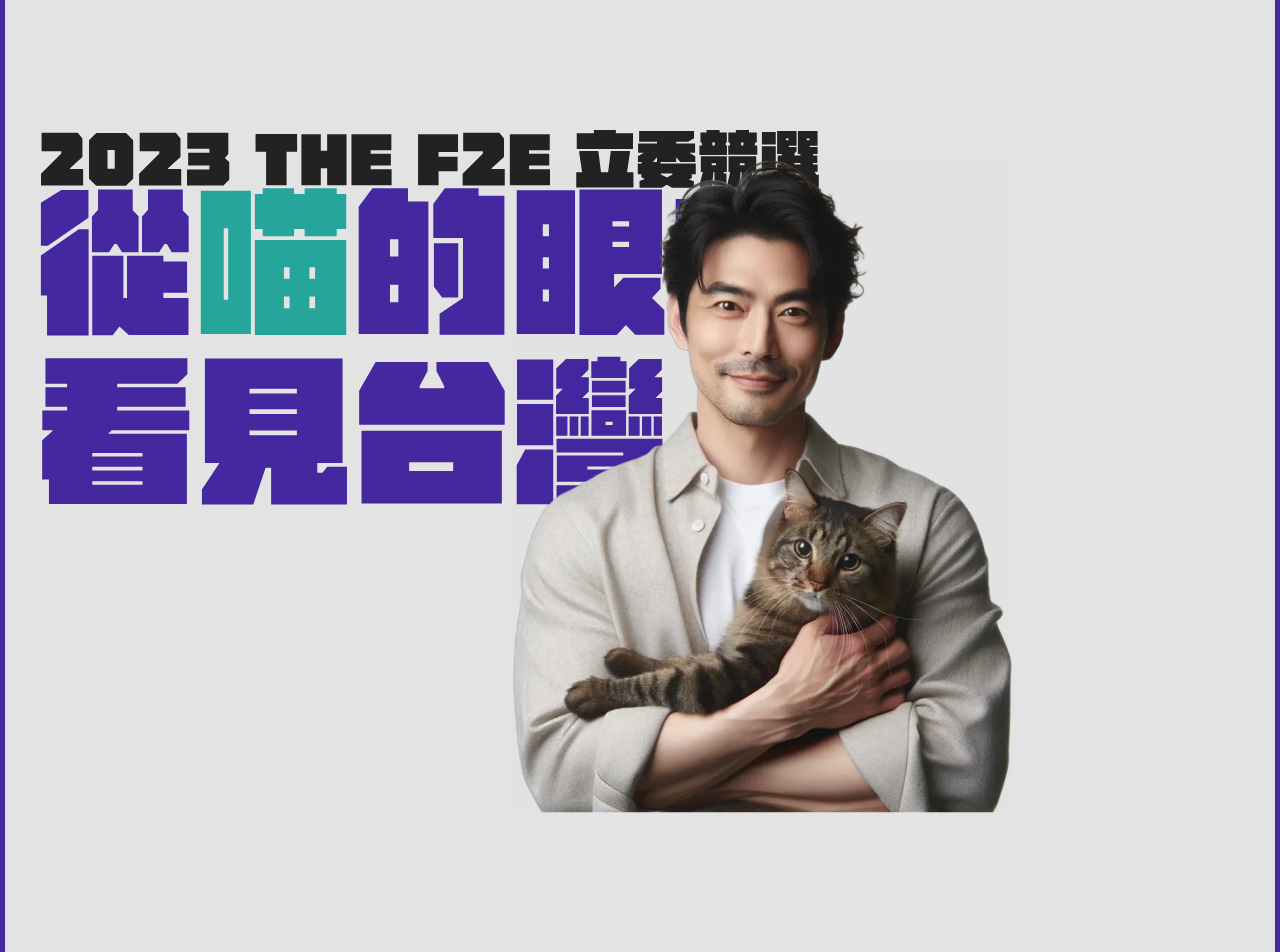
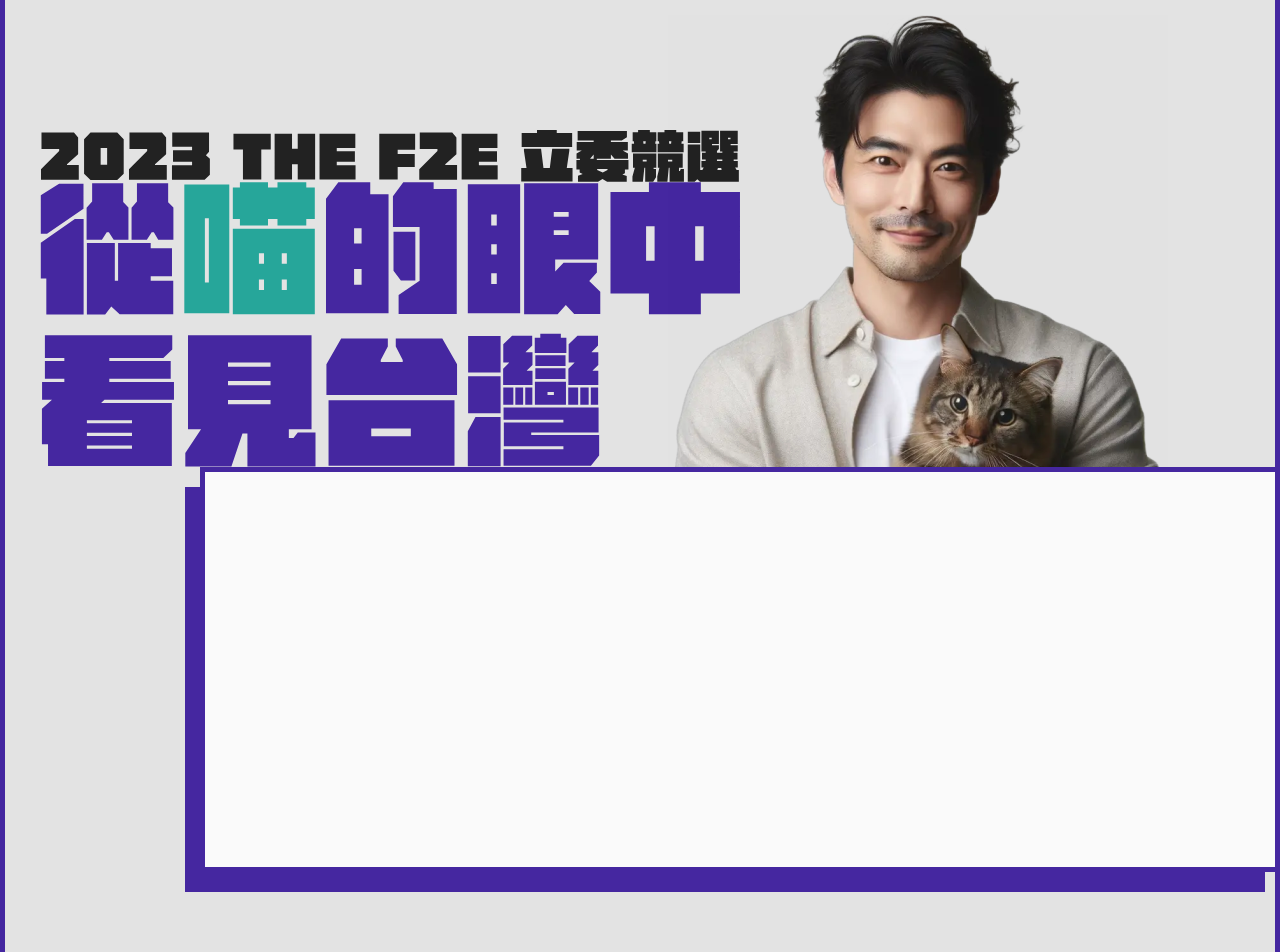
Before and after one commit to arthurliinn/F2E-2023-mission1-campaign-website, a Vue app: page / in a window 1280 px wide. Shown: the part 120-1072 px from the top of the page. Built offline with nearby package versions, Linux system fonts and the light colour scheme.

Commit message:
修改中央圖片

```diff
--- a/src/assets/scss/components/lastestEvents.scss
+++ b/src/assets/scss/components/lastestEvents.scss
@@ -1,20 +1,27 @@
 .top_banner{
   position: relative;
-  margin: 0
+  margin: 0;
+  max-width: 1200px;
 }
 
 .latest_events{
   height: 1783px;
 }
 
-.top_banner{
-  width: 1200px;
+.top_banner,.demands_container{
+  max-width: 1200px;
   margin: 0 auto;
+  overflow: hidden;
+}
+
+.demands_container{
+  height: auto;
 }
 
 .title_container{
   width: 65%;
   margin-top: 145px;
+  max-width: 700px;
 }
 
 .title_smallText{
@@ -25,6 +32,18 @@
 .candidate_img{
   position: absolute;
   top: 30px;
-  right: 228px;
+  right: 6%;
 
 }
+
+.demands{
+  position: absolute;
+  right: 0;
+  width: 90%;
+  max-width: 1080px;
+  height: 405px;
+  background: linear-gradient(0deg, #FAFAFA, #FAFAFA),linear-gradient(0deg, #4527A0, #4527A0);
+  border: 5px solid #4527A0;
+  box-shadow: -15px 20px 0px 0px #4527A0;
+
+}
--- a/src/components/content/LatestEvents.vue
+++ b/src/components/content/LatestEvents.vue
@@ -9,6 +9,11 @@
       </div>
       <div class="candidate_img">
           <img src="/img/candidate.png" alt="">
+      </div>
+    </div>
+    <div class="demands_container">
+      <div class="demands">
+
       </div>
     </div>
 
```
